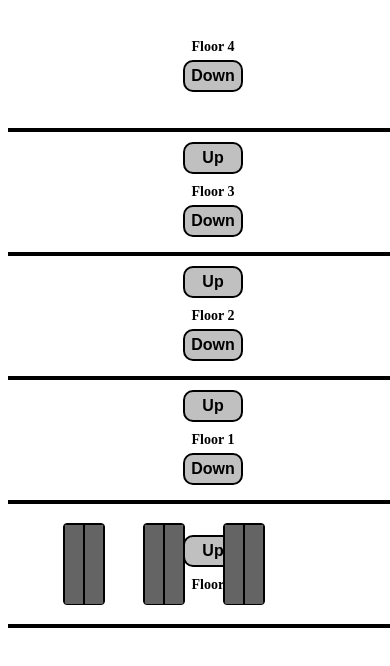
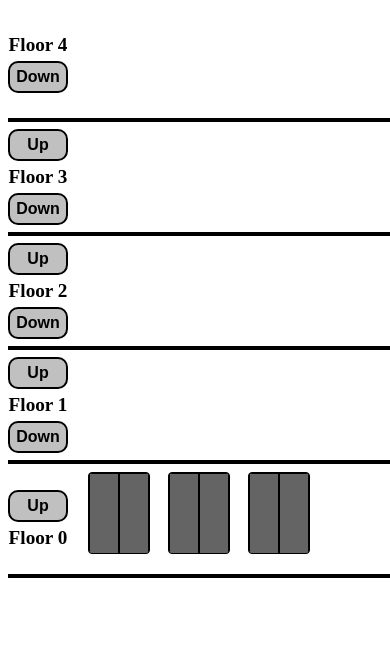
Before and after one commit to Some-arth/Lift-Simulation, a plain HTML site: page src/index.html in a window 390 px wide. Both pictures are taken after a click on the button "Generate Lift System". Shown: the top 666 px of the page. Drawn offline with Linux system fonts and the light colour scheme.

Commit message:
Update main.css

```diff
--- a/src/css/main.css
+++ b/src/css/main.css
@@ -104,7 +104,7 @@ input::-webkit-inner-spin-button {
 .lift {
   background-color: black;
   color: white;
-  height: 60px;
+  height: 80px;
   width: 60px;
   position: absolute;
   display: flex;
@@ -113,7 +113,8 @@ input::-webkit-inner-spin-button {
   overflow: hidden;
   padding: 2;
   margin-left: 30px;
-  transition: transform linear;
+  transition: transform ease-in-out;
+  bottom: 20px;
 }
 
 .door {
@@ -132,51 +133,3 @@ input::-webkit-inner-spin-button {
   transform: translateX(0);
   transition: transform 0.5s ease-in-out;
 }
-
-@media (max-width: 600px) {
-  .lift {
-    width: 40px;
-    height: 80px;
-  }
-
-  .floor {
-    height: 100px;
-    flex-direction: column;
-    justify-content: center;
-    padding: 10px;
-  }
-
-  .buttonBox {
-    width: 100px;
-    flex-direction: column;
-    align-items: center;
-  }
-
-  .up_button,
-  .down_button {
-    width: 60px;
-    margin-bottom: 5px;
-  }
-
-  .floor_no {
-    font-size: 14px;
-  }
-
-  .lift {
-    left: auto;
-    margin: 0 5px;
-  }
-
-  .door {
-    width: 50%;
-    height: 100%;
-  }
-
-  .left_door {
-    left: 0;
-  }
-
-  .right_door {
-    right: 0;
-  }
-}
```
